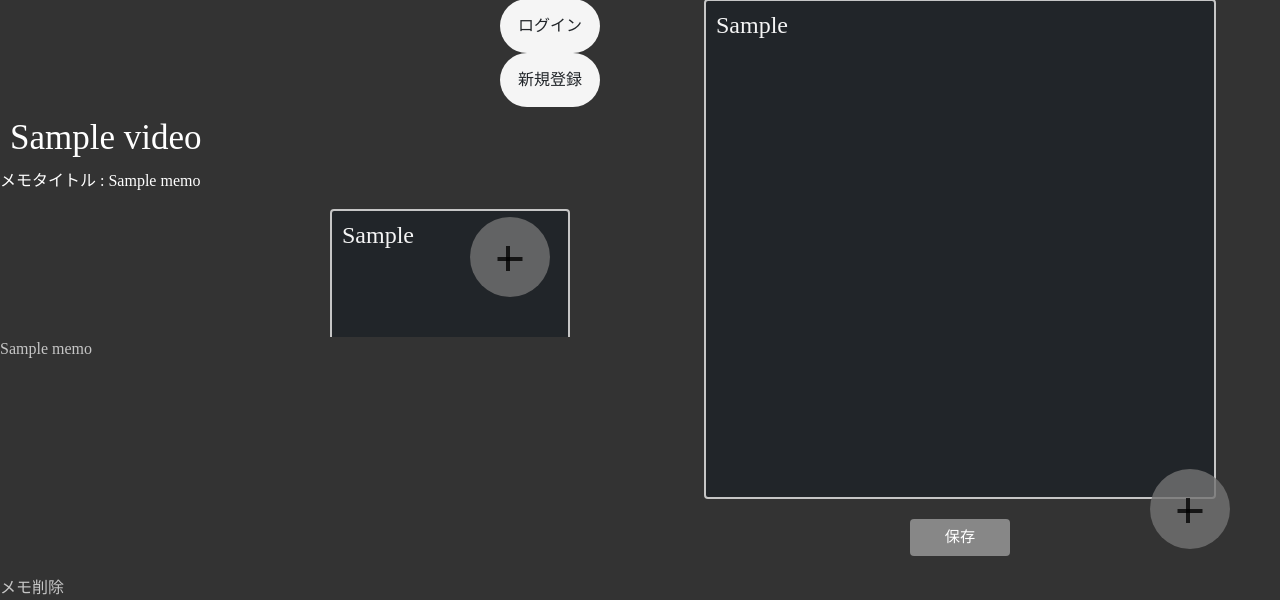
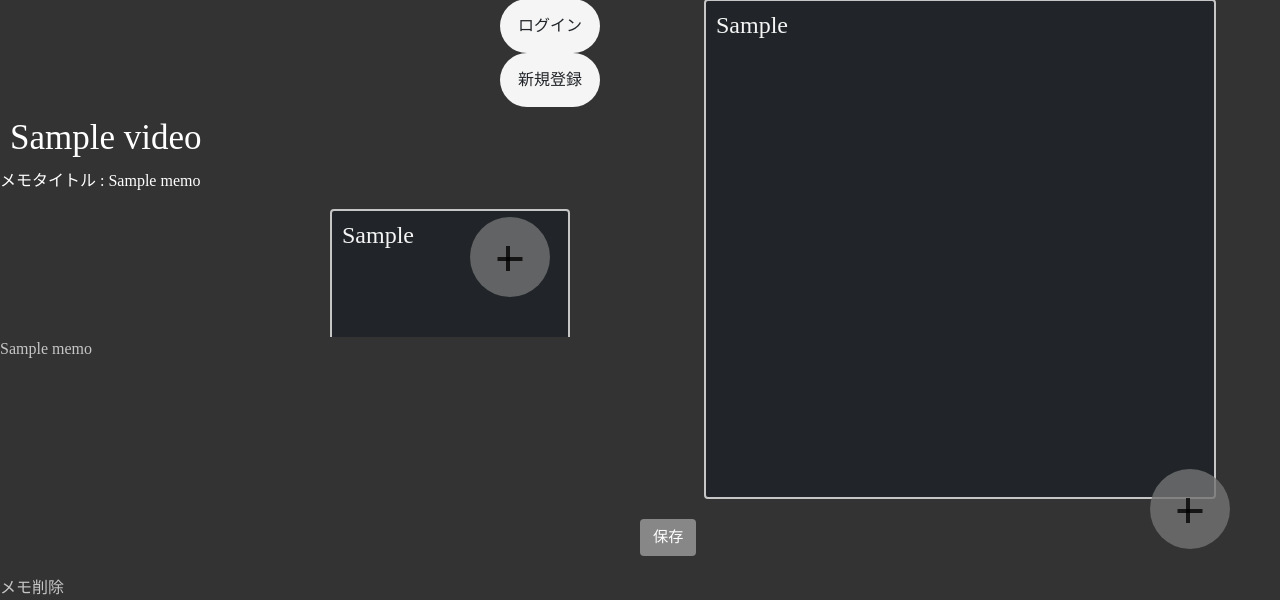
Before and after one commit to akimas627/team-development, a Flask app: template templates/movie.html in a window 1280 px wide. Shown: the part 211-811 px from the top of the page. Run offline with Flask 2, Linux system fonts and the light colour scheme; tables that the repository leaves empty hold one stand-in row (values such as "Sample post"); the template is opened without the code that fills it: values that come from a table or form of the project are taken from there, most other values are stand-ins (such as "Sample title", 1, 10 or a date in 2020).

Commit message:
なんとか動かせるようにしました

```diff
--- a/templates/movie.html
+++ b/templates/movie.html
@@ -4,6 +4,7 @@
 {% block head %}
     <!-- <link href="/static/css/memo.css" rel="stylesheet"> -->
     <link href="/static/css/home.css" rel="stylesheet">
+    <link href="https://use.fontawesome.com/releases/v6.2.0/css/all.css" rel="stylesheet">
 {% endblock %}
 
 
@@ -64,7 +65,7 @@
                     </div>
                     <textarea name="memotext" id="memotext" placeholder="メモを書き込む">{{ now_memo.memo }}</textarea>
                 </div>
-                <input class="registbutton" type="submit" value="保存" onclick="window.onbeforeunload=null"/>
+                <input class="submit-button" type="submit" id="submit" value="保存" onclick="window.onbeforeunload=null"/>
             </form>
             </div>
         </div>
@@ -80,9 +81,10 @@
     <script>
 
 
-        $("#ta").on("input",function(evt){
+        $("#memotext").on("input",function(evt){
             if(evt.target.scrollHeight > evt.target.offsetHeight){
                 $(evt.target).height(evt.target.scrollHeight);
+
             }else{
                 var lineHeight = Number($(evt.target).css("lineHeight").split("px")[0]);
                 while (true){
```
